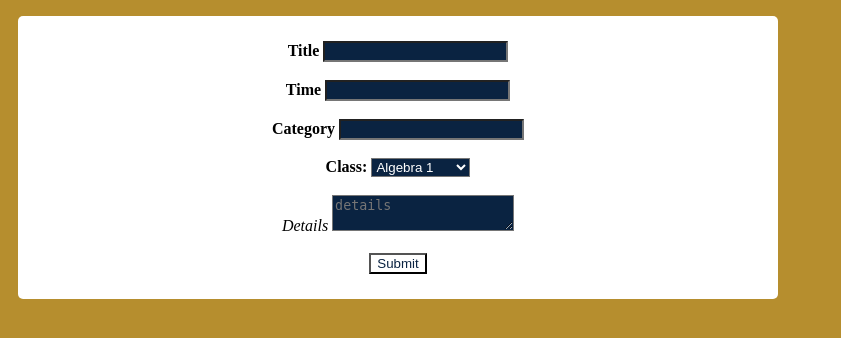
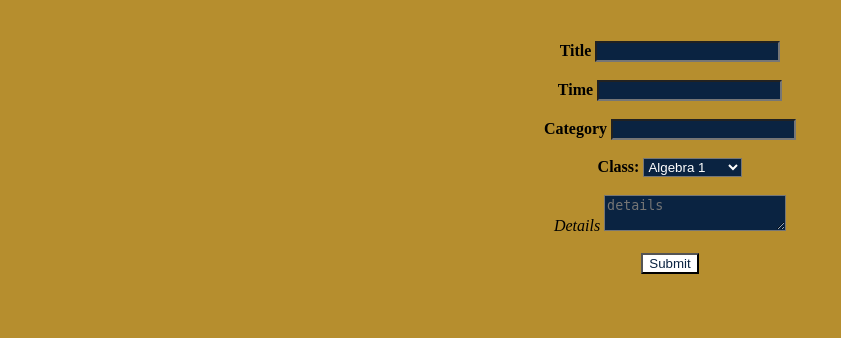
Before and after one commit to Sbaruah-24/peddieTasks, a PHP site: page /createtask.html in a window 1280 px wide; the page is wider, and only the part inside the window is pictured. Shown: the part 118-456 px from the top of that part, without its empty margins (0-841 px from the left). Run offline with PHP 8.4, Linux system fonts and the light colour scheme; some web fonts are replaced.

Commit message:
Update main.css

```diff
--- a/main.css
+++ b/main.css
@@ -73,9 +73,9 @@
 
 
 .task-contents{
-   max-width: 700px;
+   /* max-width: 700px; */
    width: 100%;
-   background: #fff;
+   /* background: #fff; */
    padding: 25px 30px;
    border-radius: 5px;
 }
```
